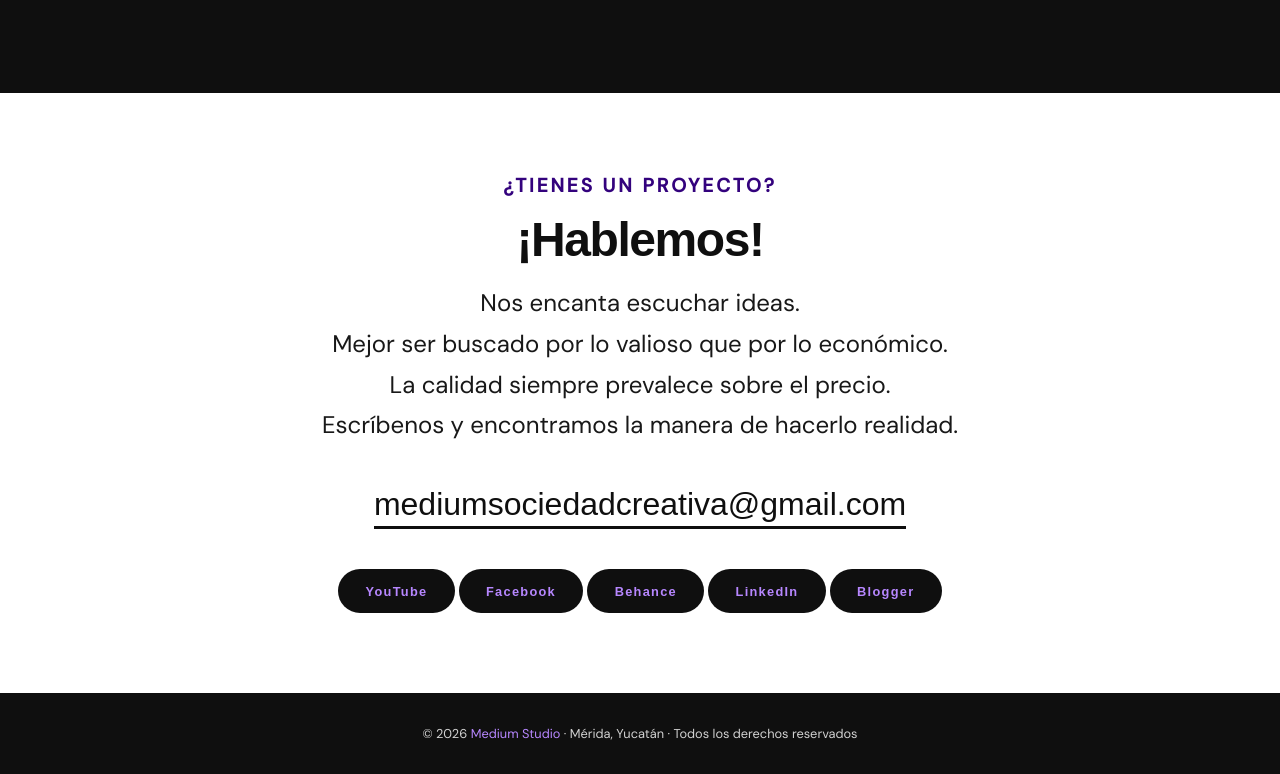
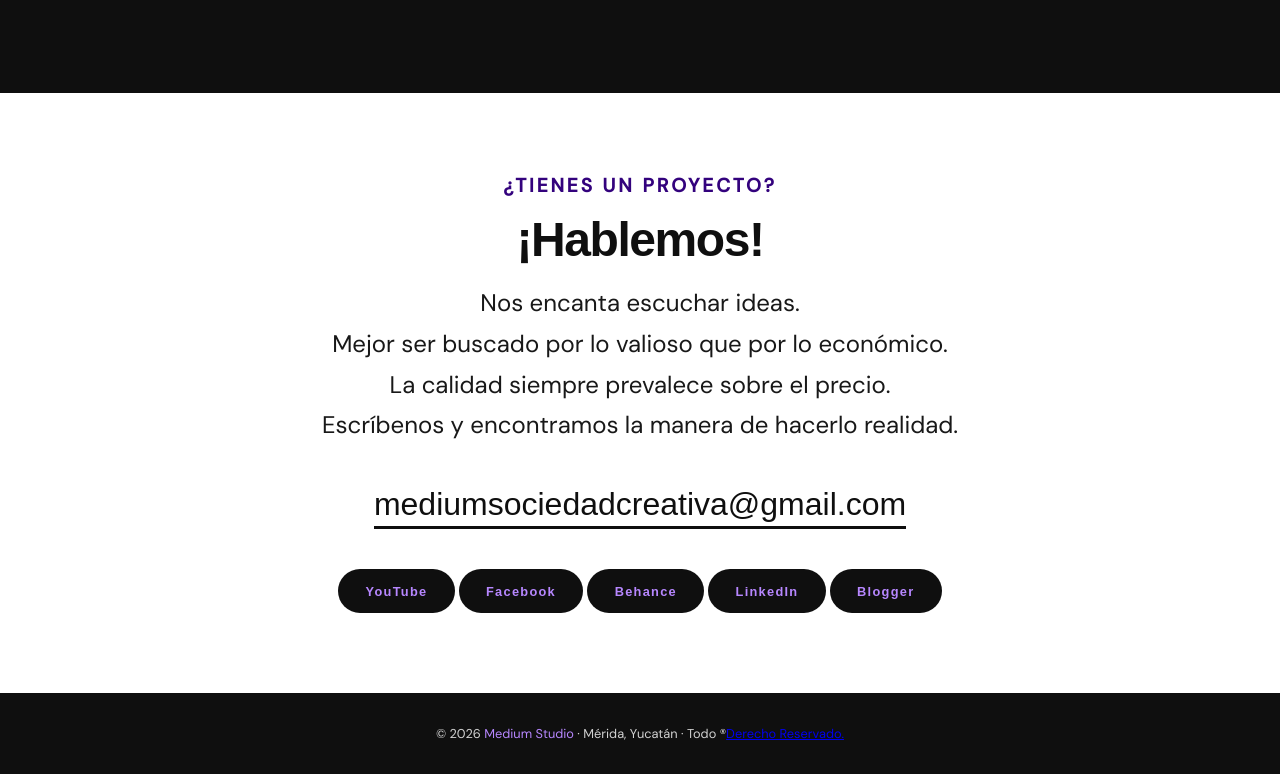
Before and after one commit to mediumsociedadcreativa-jpg/estudio, a plain HTML site: page index.html in a window 1280 px wide. Shown: the part 3115-3889 px from the top of the page. Drawn offline with Linux system fonts and the light colour scheme; a web font is replaced by a local one.

Commit message:
Update index.html

```diff
--- a/index.html
+++ b/index.html
@@ -1082,7 +1082,7 @@ height="0" width="0" style="display:none;visibility:hidden"></iframe></noscript>
 
 <!-- FOOTER -->
 <footer>
-  <p>© 2026 <span>Medium Studio </span> · Mérida, Yucatán · Todos los derechos reservados</p>
+  <p>© 2026 <span>Medium Studio </span> · Mérida, Yucatán · Todo ®<span><a href="https://mediumestudio.xyz/derechoreservado">Derecho Reservado.</a></span></p>
 </footer>
 
 <script>
```
